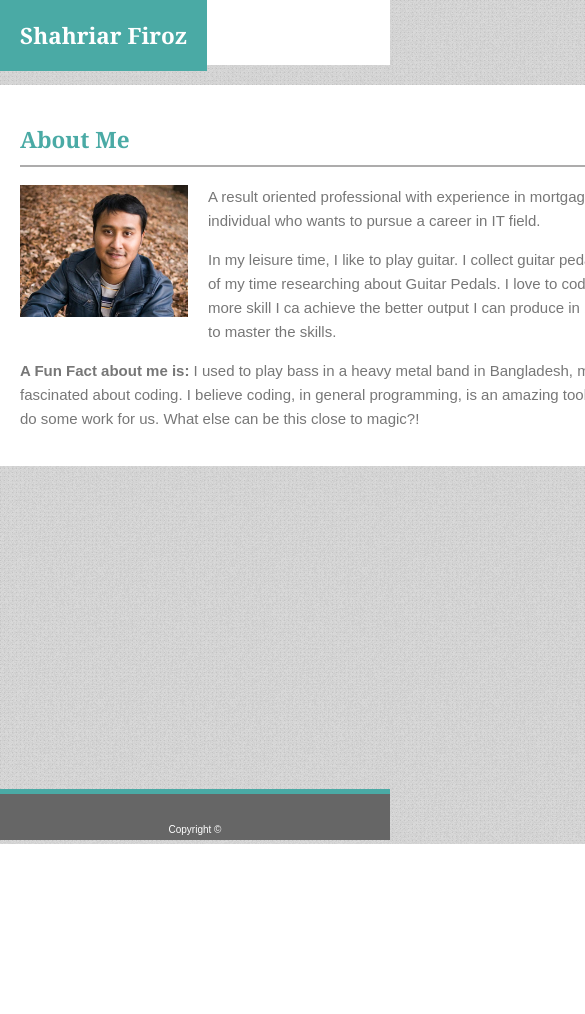
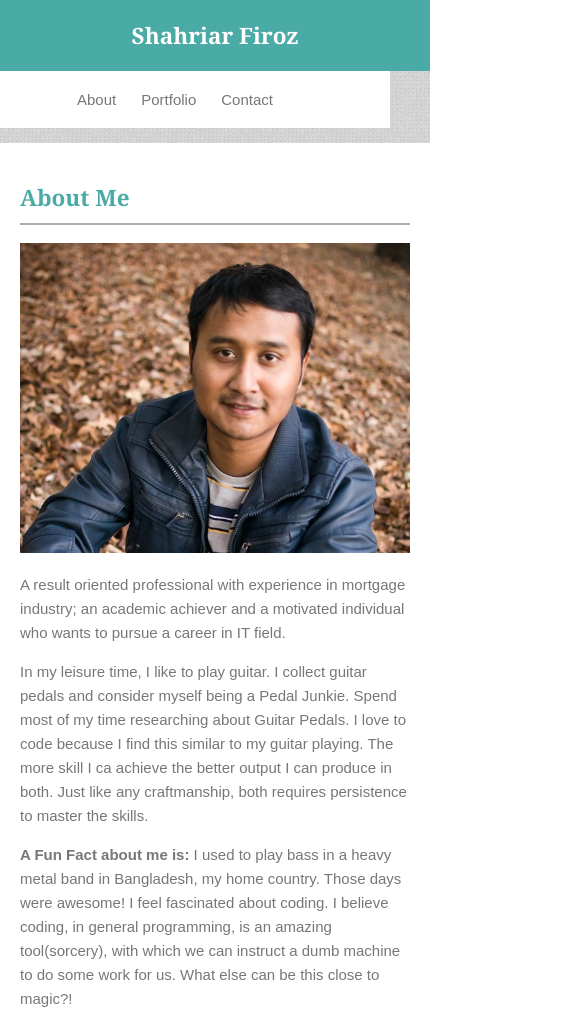
Before and after one commit to Shahriar87/Responsive-Portfolio, a plain HTML site: page index.html in a window 390 px wide. Shown: the top 1014 px of the page, 585 px wide, since content can reach past the window. Before the commit the page ends 844 px from the top, so only its background shows below. Drawn offline with Linux system fonts and the light colour scheme.

Commit message:
First Commit

```diff
--- a/assets/css/style.css
+++ b/assets/css/style.css
@@ -21,8 +21,6 @@ body {
     flex: 1 0 auto;
     /* border:30px solid transparent; */
     /* margin-bottom: 50px */
-
-
 }
 
 
@@ -34,7 +32,6 @@ header {
     width:100%;
     position: relative;
     z-index: 30;
-
 }
 
 
@@ -60,7 +57,6 @@ header {
     margin-bottom: 0;
     margin-left:-20px;
     position: relative;
-
 }
 
 nav{
@@ -177,3 +173,118 @@ input, select, textarea{
     color: #777777;
     font-family: Arial, Helvetica, sans-serif;
 }
+
+@media only screen and (max-width: 980px) {
+
+    .content{
+
+        width:544px;
+    }
+
+    #MyPic{
+        width: 40%;
+        height: auto;
+    }
+
+
+}
+
+
+
+@media only screen and (max-width: 768px) {
+
+    .content{
+        width:100%;
+
+    }
+
+    #MyPic{
+        width: 60%;
+        height: auto;
+    }
+
+    header{
+        width:100%;
+        padding:0;
+
+    }
+
+    .HeaderDiv{
+        width: 100%;
+        margin:0;
+        background: #ffffff;
+
+
+    }
+
+    .header1{
+        width: 30%;
+        text-align: center;
+        margin:0;
+
+    }
+
+    nav{
+        width: 55%;
+        text-align: center;
+        margin:0;
+    }
+
+}
+
+
+
+@media only screen and (max-width: 640px) {
+
+    .content{
+
+        width:100%;
+
+    }
+
+    #MyPic{
+        width: 100%;
+        height: auto;
+
+    }
+
+    header{
+        position: static;
+        /*Adding "nav" height to the previous "header" height*/
+        height: 123px;
+        width:100%;
+        padding:0;
+
+
+
+    }
+
+    .HeaderDiv{
+        width: 100%;
+        position: static;
+        padding:0;
+
+
+    }
+
+    .header1{
+
+        width: 100%;
+        text-align: center;
+        display: block;
+        clear: both;
+        margin:0;
+    }
+
+    nav{
+
+        background: #ffffff;
+        clear: both;
+        text-align: center;
+        padding: 20px;
+        display: block;
+        width: 100%;
+
+    }
+
+}
--- a/index.html
+++ b/index.html
@@ -2,6 +2,7 @@
 <html>
 <head>
     <meta charset="utf-8" />
+    <meta name="viewport" content="width=device-width, initial-scale=1.0"/>
 
     <title>About Me</title>
 
@@ -40,7 +41,7 @@
 
 
                 <p>A result oriented professional with experience in mortgage industry; an academic achiever and a motivated individual who wants to pursue a career in IT field. </p>
-                <p>In my leisure time, I like to play guitar. I collect guitar pedals and consider myself being a Pedal Junkie. Spend most of my time researching about Guitar Pedals. I love to coding because I find this similar to my guitar playing. The more skill I ca achieve the better output I can produce in both. Just like any craftmanship, both requires persistence to master the skills. </p>
+                <p>In my leisure time, I like to play guitar. I collect guitar pedals and consider myself being a Pedal Junkie. Spend most of my time researching about Guitar Pedals. I love to code because I find this similar to my guitar playing. The more skill I ca achieve the better output I can produce in both. Just like any craftmanship, both requires persistence to master the skills. </p>
                 <p><b>A Fun Fact about me is:</b> I used to play bass in a heavy metal band in Bangladesh, my home country. Those days were awesome! I feel fascinated about coding. I believe coding, in general programming, is an amazing tool(sorcery), with which we can instruct a dumb machine to do some work for us. What else can be this close to magic?!  </p>
 
             </div>
```
Also changed, not shown: contact.html (+1 -0 lines), portfolio.html (+1 -0 lines).
